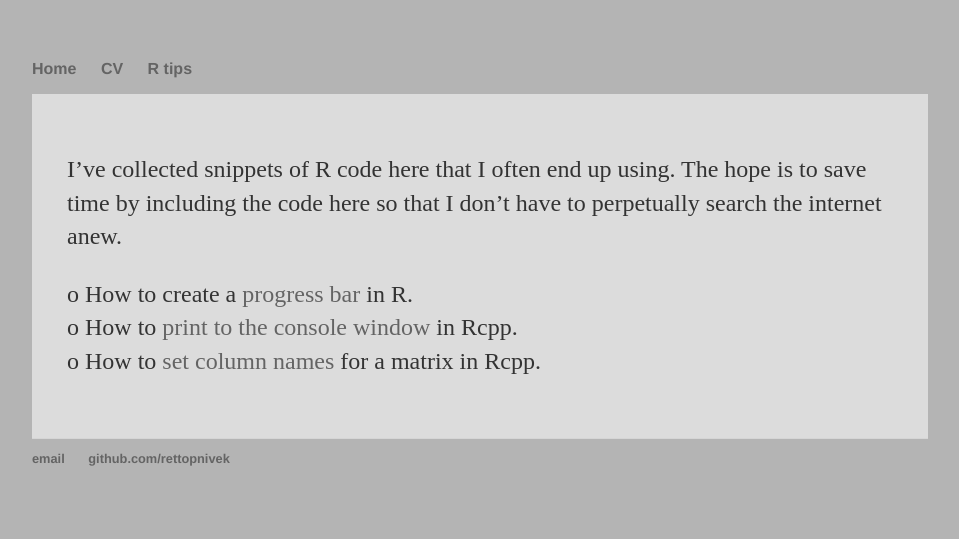
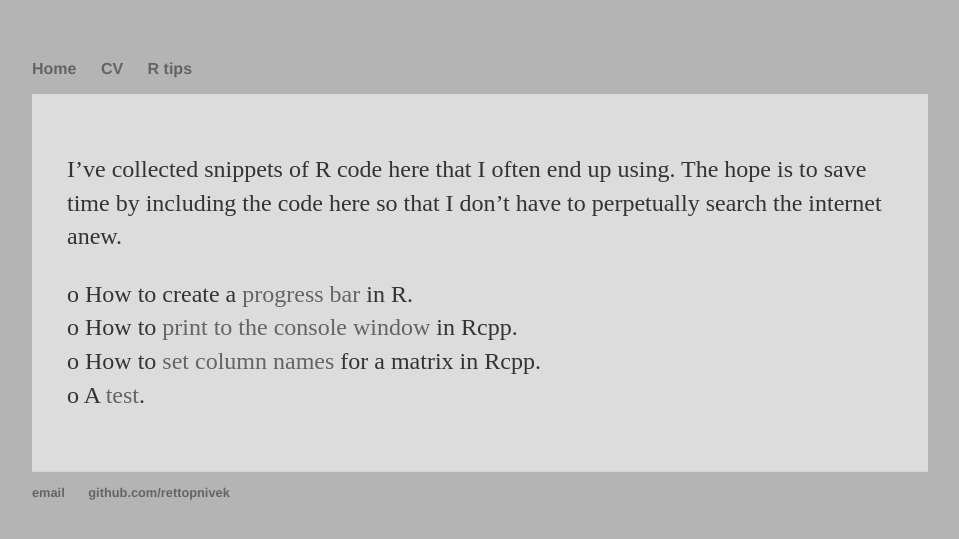
Before and after one commit to rettopnivek/rettopnivek.github.io, a Jekyll site: the page built from r_tips/index.md, in a window 1280 px wide. Shown: the top 539 px of the page, without its empty margins (160-1119 px from the left). Built offline with Jekyll 4.4.1, drawn with Linux system fonts in a browser that asks for light colours.

Commit message:
Update index.md

```diff
--- a/r_tips/index.md
+++ b/r_tips/index.md
@@ -8,3 +8,4 @@ I've collected snippets of R code here that I often end up using. The hope is to
 o How to create a [progress bar](http://rettopnivek.github.io/pages/Progress_bar.html) in R.
 o How to [print to the console window](http://rettopnivek.github.io/pages/Rcpp_console_print.html) in Rcpp.
 o How to [set column names](http://rettopnivek.github.io/pages/Rcpp_column_names.html) for a matrix in Rcpp.
+o A [test](http://rettopnivek.github.io/pages/Test.html).
```
